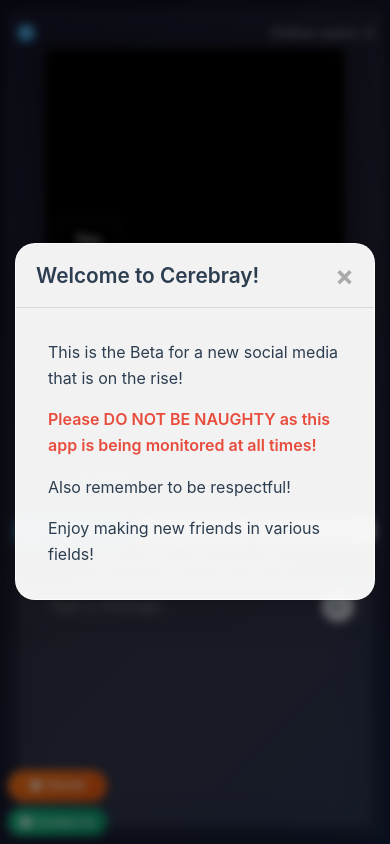
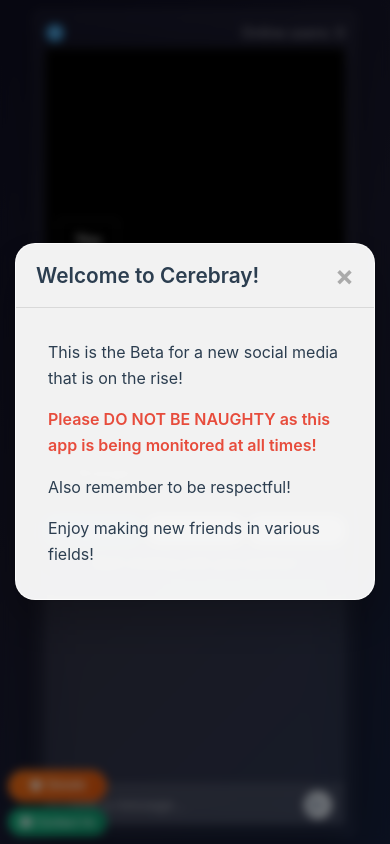
Before and after one commit to kingwiss/new-chat, a website: page index.html in a window 390 px wide. Drawn offline with nearby package versions, Linux system fonts and the light colour scheme; no server answers.

Commit message:
Fix mobile chat input positioning to bottom of conversation box

```diff
--- a/styles.css
+++ b/styles.css
@@ -1002,6 +1002,60 @@
     }
 }
 
+/* Mobile chat container adjustments */
+@media (max-width: 768px) {
+    .main-content {
+        padding: 10px;
+        height: calc(100vh - 20px);
+    }
+
+    .chat-container {
+        width: 100%;
+        max-width: none;
+        margin: 0;
+        height: 100%;
+        position: relative;
+        display: flex;
+        flex-direction: column;
+    }
+
+    .chat-messages {
+        flex: 1;
+        padding-bottom: 10px;
+        overflow-y: auto;
+    }
+
+    .chat-input-container {
+        position: relative;
+        bottom: auto;
+        left: auto;
+        right: auto;
+        background: rgba(255, 255, 255, 0.08);
+        backdrop-filter: blur(20px);
+        border-top: 1px solid rgba(255, 255, 255, 0.2);
+        z-index: 10;
+        margin-top: auto;
+    }
+}
+
+@media (max-width: 480px) {
+    .chat-input-container {
+        padding: 10px 12px;
+        height: 40px;
+    }
+
+    #chatInput {
+        font-size: 0.9rem;
+        padding: 0 10px;
+    }
+
+    .send-btn {
+        width: 28px;
+        height: 28px;
+        margin-left: 8px;
+    }
+}
+
 /* Responsive modal */
 @media (max-width: 768px) {
     .modal-content {
```
